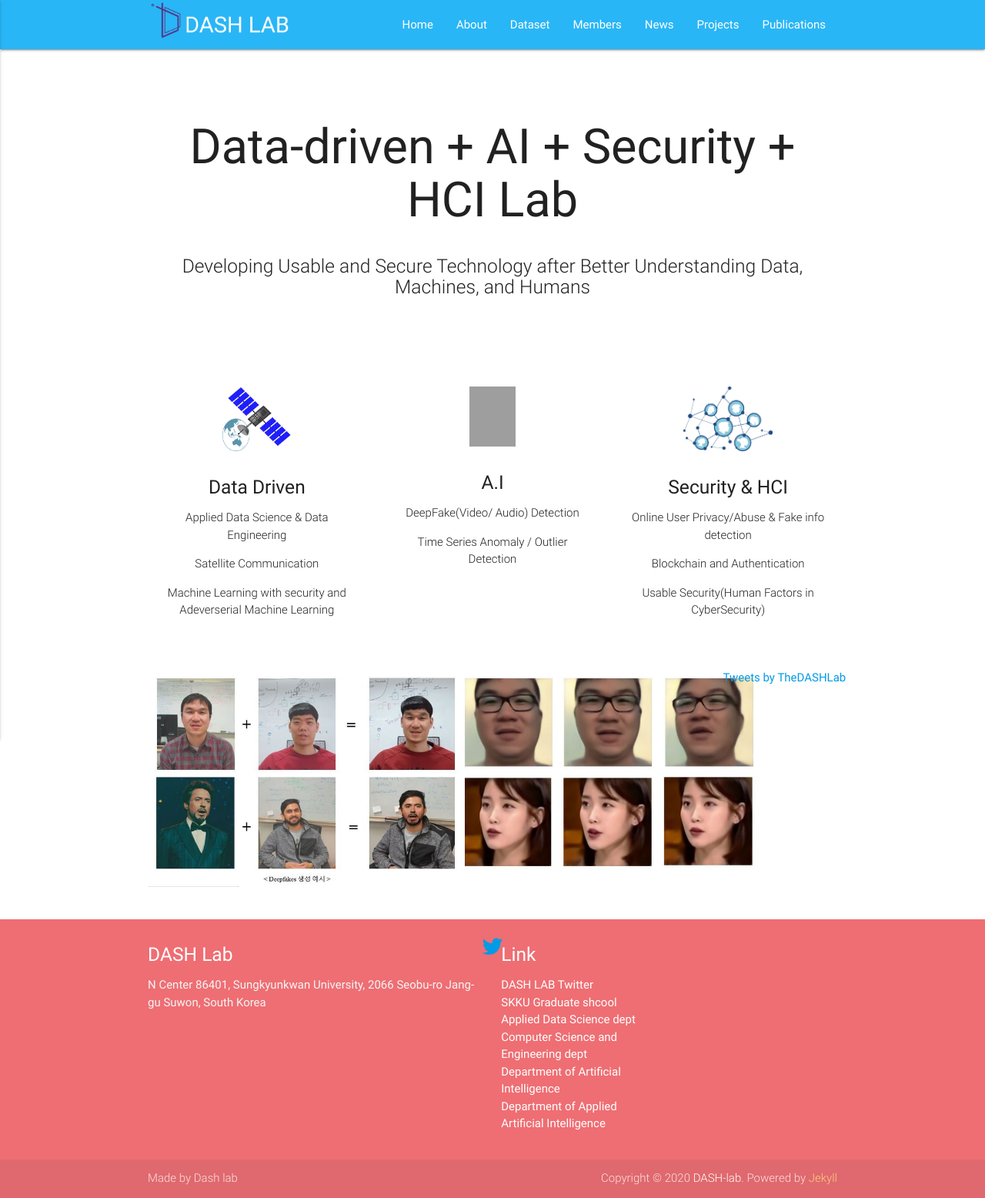
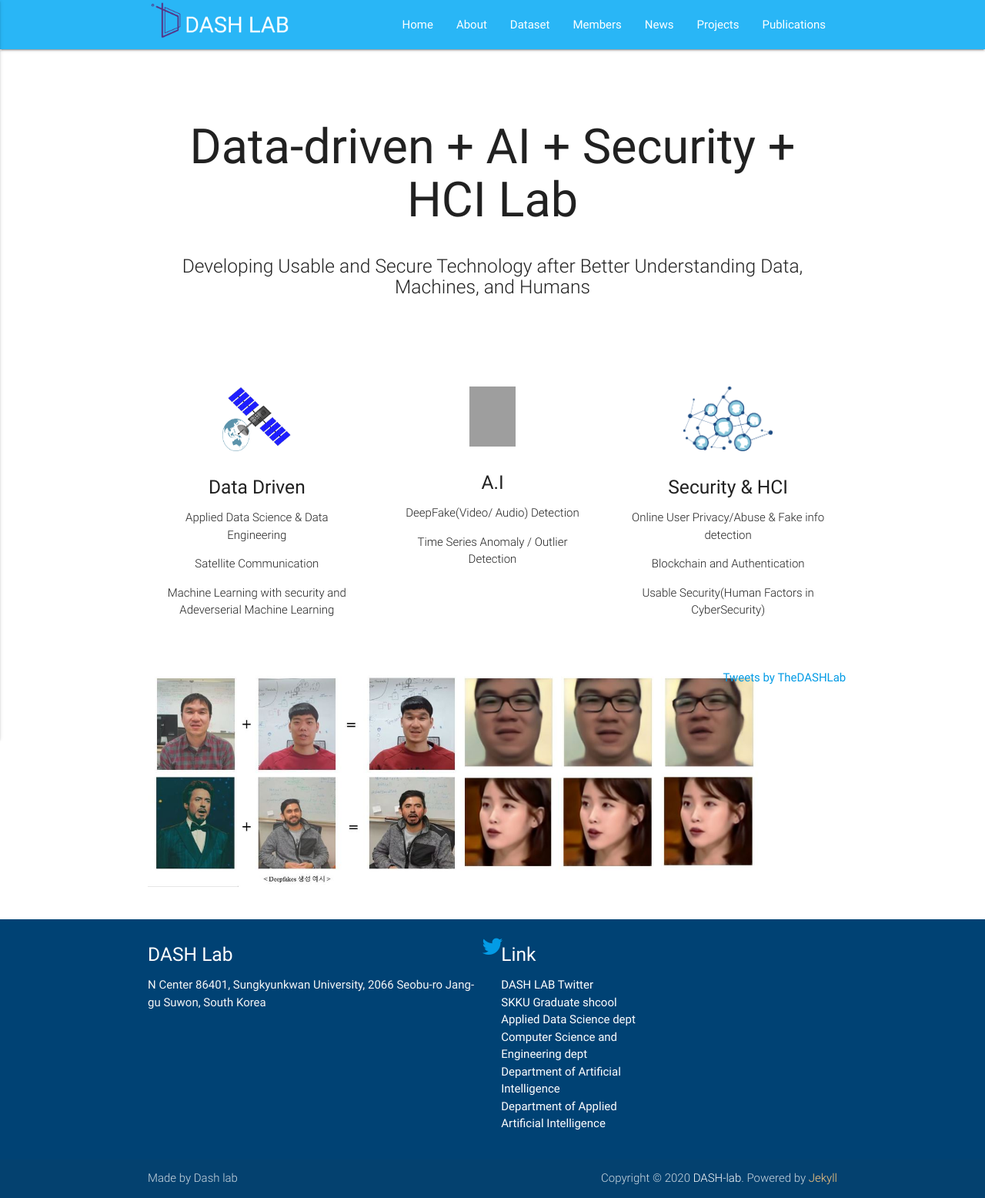
Before and after one commit to Yurim990507/DASH-Lab.github.io, a Jekyll site: the page built from index.md, in a window 1280 px wide. Shown: the whole page at 77% size. Built offline with Jekyll 4.4.1, drawn with Linux system fonts in a browser that asks for light colours; comment, search, counter and statistics services are not loaded; grey boxes are pictures that could not be loaded.

Commit message:
update footer bg color

```diff
--- a/_sass/materialize/components/_variables.scss
+++ b/_sass/materialize/components/_variables.scss
@@ -312,7 +312,7 @@ $h6-fontsize: 1rem !default;
 // ==========================================================================
 
 $footer-font-color: #fff !default;
-$footer-bg-color: $primary-color !default;
+$footer-bg-color: #004274 !default;
 $footer-copyright-font-color: rgba(255,255,255,.8) !default;
 $footer-copyright-bg-color: rgba(51,51,51,.08) !default;
 
```
